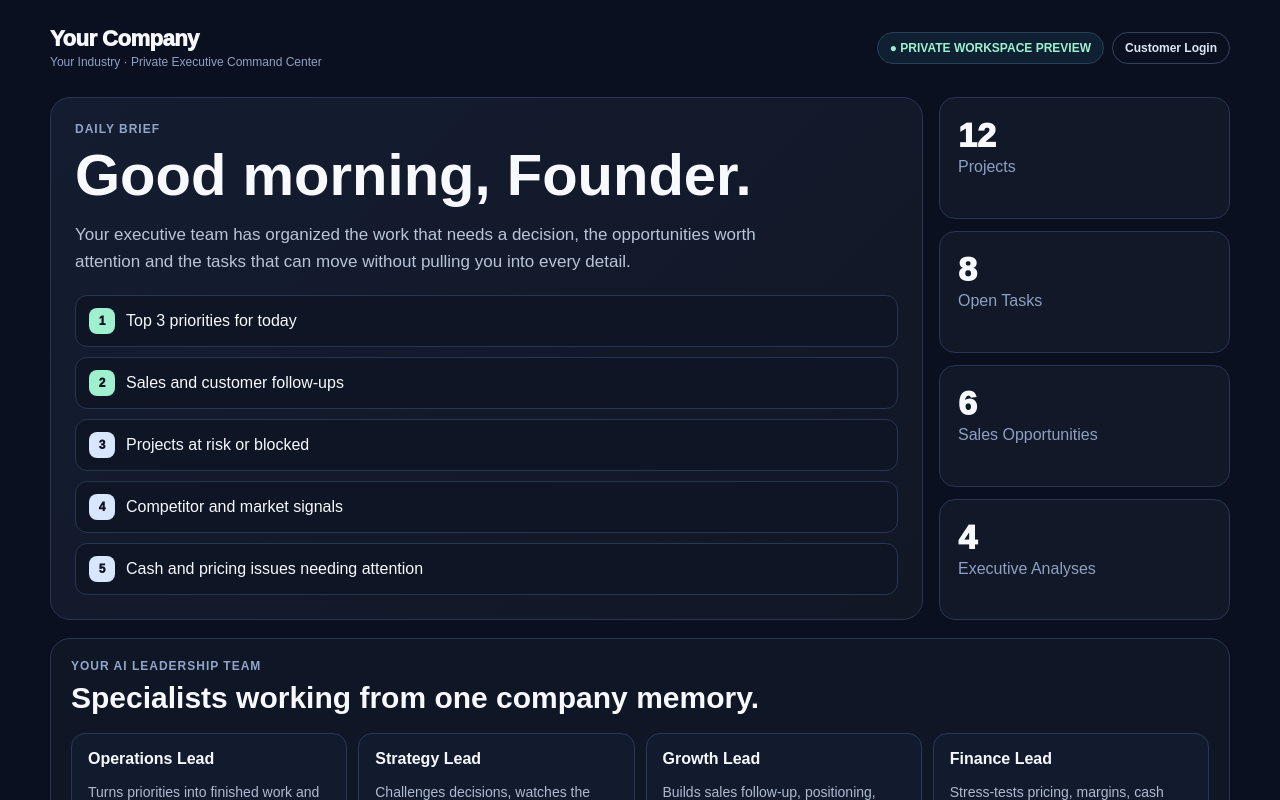
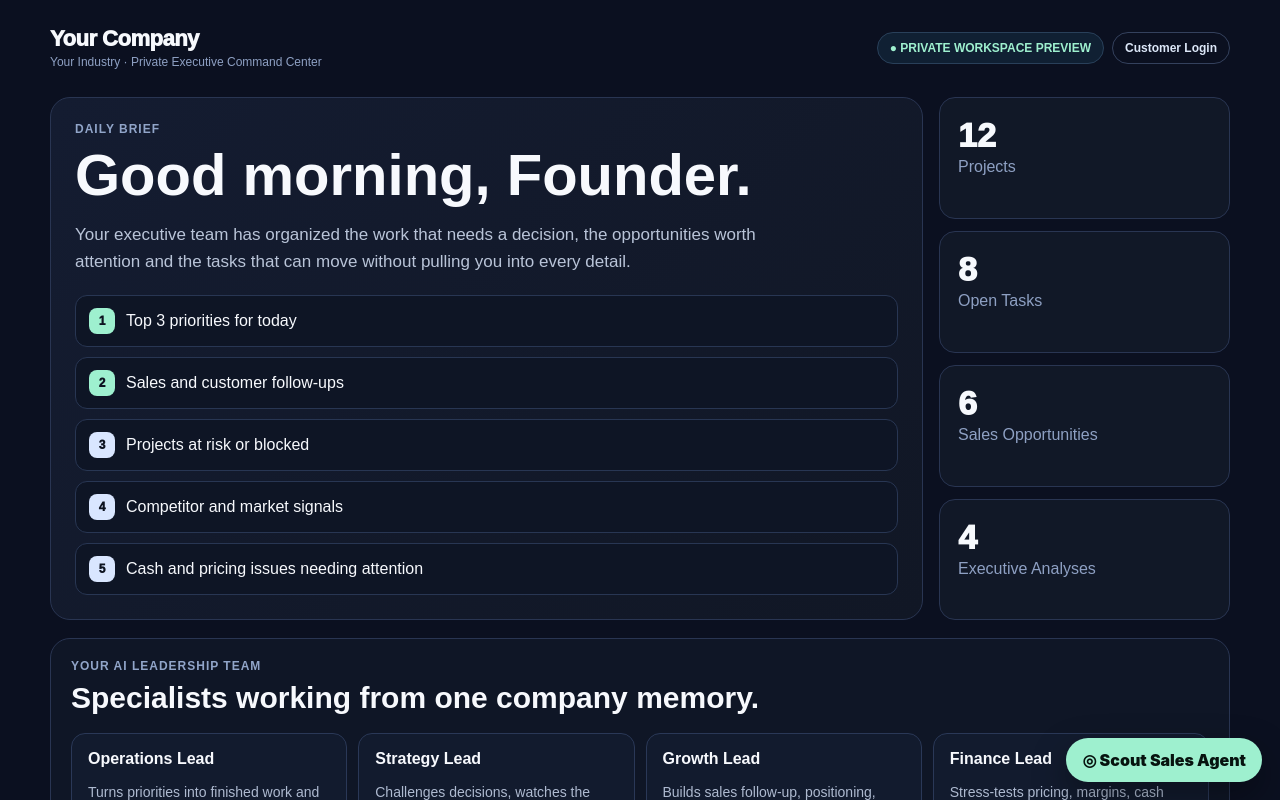
Before and after one commit to jimrusk/aridon-app, a Next.js app: page /workspace/preview in a window 1280 px wide. Shown: the top 800 px of the page. Built offline with nearby package versions, Linux system fonts and the light colour scheme.

Commit message:
Add Scout Sales Agent launcher to customer workspaces

```diff
--- a/app/workspace/layout.tsx
+++ b/app/workspace/layout.tsx
@@ -1,4 +1,5 @@
 import type { Metadata } from 'next';
+import Link from 'next/link';
 
 export const metadata: Metadata = {
   title: 'Private Executive Command Center',
@@ -6,5 +7,28 @@ export const metadata: Metadata = {
 };
 
 export default function WorkspaceLayout({ children }: { children: React.ReactNode }) {
-  return children;
+  return (
+    <>
+      {children}
+      <Link
+        href="/customer/sales"
+        aria-label="Open Scout Sales Agent"
+        style={{
+          position: 'fixed',
+          right: '18px',
+          bottom: '18px',
+          zIndex: 900,
+          background: '#9EF0CF',
+          color: '#07130F',
+          borderRadius: '999px',
+          padding: '12px 16px',
+          fontWeight: 950,
+          textDecoration: 'none',
+          boxShadow: '0 14px 35px rgba(0,0,0,.35)',
+        }}
+      >
+        ◎ Scout Sales Agent
+      </Link>
+    </>
+  );
 }
```
